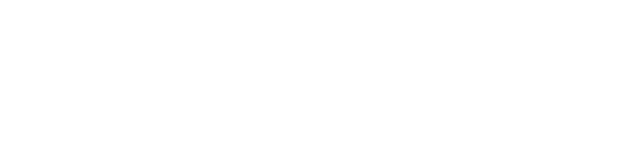
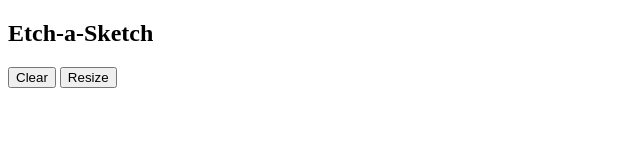
Before and after one commit to Julienexe/Etch-a-Sketch, a plain HTML site: page index.html in a window 1280 px wide. Shown: the whole page, without its empty margins (0-640 px from the left). Drawn offline with Linux system fonts and the light colour scheme.

Commit message:
chore: Add section and buttons for controls in index.html

```diff
--- a/index.html
+++ b/index.html
@@ -1,15 +1,28 @@
 <!DOCTYPE html>
 <html lang="en">
+
 <head>
     <meta charset="UTF-8">
     <meta name="viewport" content="width=device-width, initial-scale=1.0">
     <link rel="stylesheet" href="style.css">
     <title>Etch-a-sketch</title>
 </head>
+
 <body>
-     <div class="container">
+    <section>
+        <h1>Etch-a-Sketch</h1>
+        <div class="container">
+            <div class="grid-area">
 
-     </div>
-     <script src="script.js"></script>
+            </div>
+
+        </div>
+        <div class="controls">
+            <button class="clear" onclick="resetGrid()">Clear</button>
+            <button class="resize">Resize</button>
+        </div>
+    </section>
+    <script src="script.js"></script>
 </body>
+
 </html>
```
